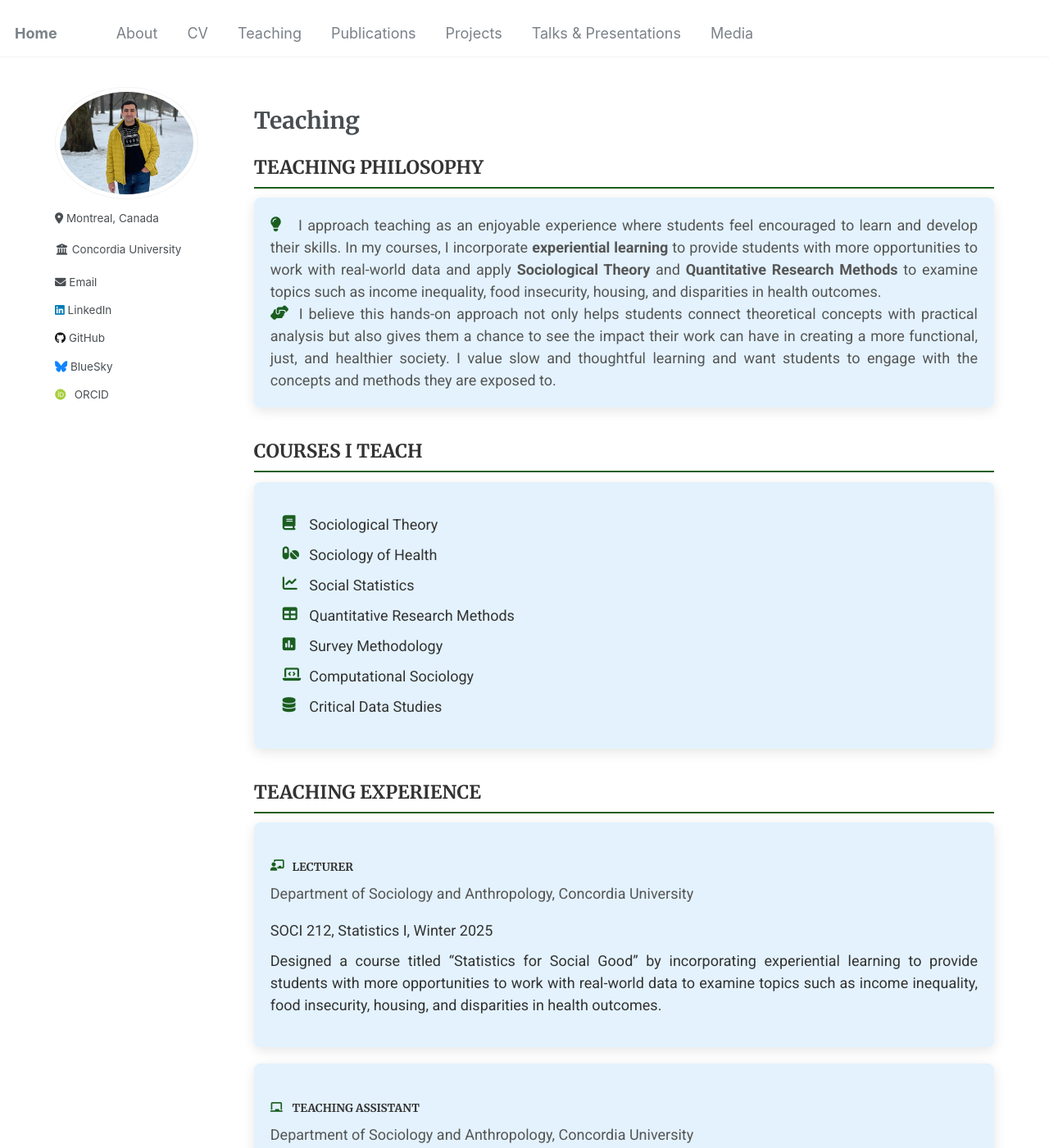
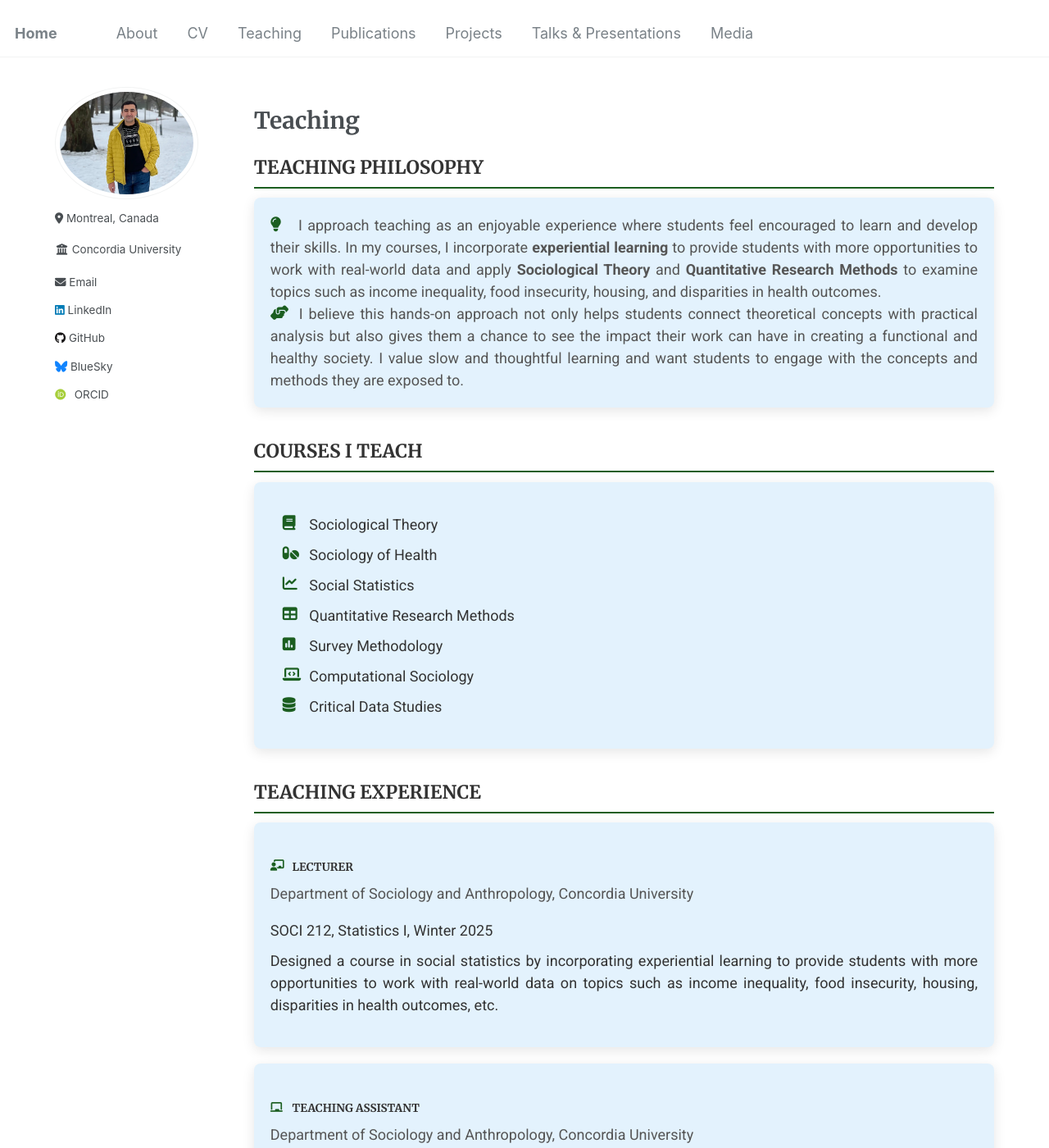
Before and after one commit to Mohsnmonji/mohsnmonji.github.io, a Jekyll site: the page built from _pages/teaching.md, in a window 1280 px wide and 1400 px high. Shown: the whole window at 82% size. Built offline with Jekyll 4.4.1, drawn with Linux system fonts in a browser that asks for light colours; some web fonts are replaced.

Commit message:
Update teaching.md

```diff
--- a/_pages/teaching.md
+++ b/_pages/teaching.md
@@ -73,7 +73,7 @@ author_profile: true
     <p>
       <i class="fas fa-hands-helping icon"></i>
       I believe this hands-on approach not only helps students connect theoretical concepts with practical analysis but also gives them a chance to see the impact their work can have
-      in creating a more functional, just, and healthier society. I value slow and thoughtful learning and want students to engage with the concepts and
+      in creating a  functional and healthy society. I value slow and thoughtful learning and want students to engage with the concepts and
       methods they are exposed to.
     </p>
   </div>
@@ -103,8 +103,7 @@ author_profile: true
     <ul>
       <li>SOCI 212, Statistics I, Winter 2025</li>
       <li>
-        Designed a course titled “Statistics for Social Good” by incorporating experiential learning to provide students with more opportunities to
-        work with real-world data to examine topics such as income inequality, food insecurity, housing, and disparities in health outcomes.
+        Designed a course in social statistics by incorporating experiential learning to provide students with more opportunities to work with real-world data on topics such as income inequality, food insecurity, housing, disparities in health outcomes, etc.
       </li>
     </ul>
   </div>
```
